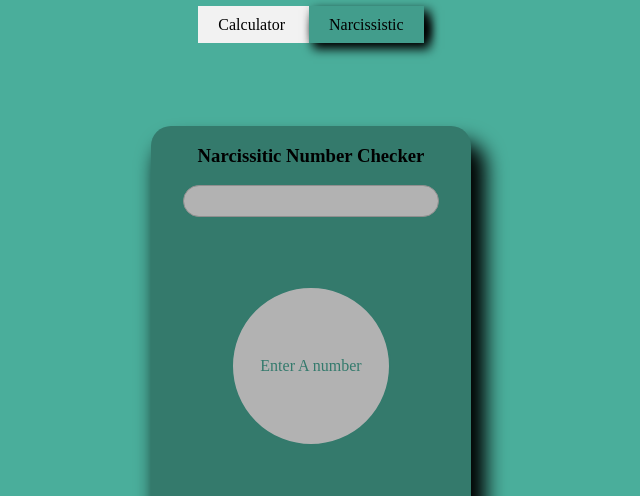
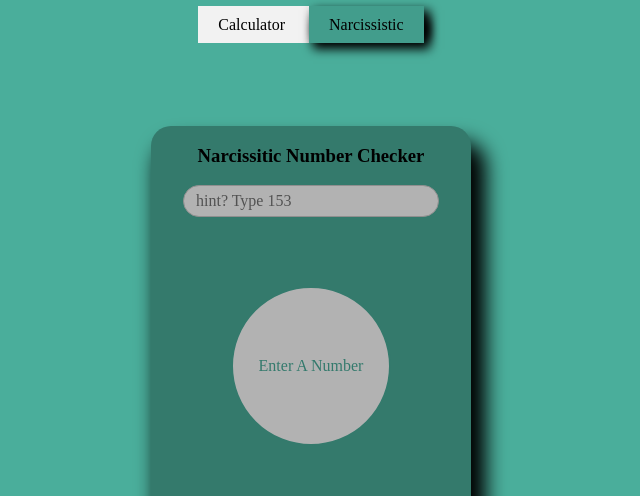
Before and after one commit to chubbystrings/calculator_app, a Vue app: page /narcissistic in a window 1280 px wide. Shown: the top 496 px of the page, without its empty margins (329-969 px from the left). Built offline with nearby package versions, Linux system fonts and the light colour scheme.

Commit message:
additional features 'hint'

```diff
--- a/src/views/Narcissistic.vue
+++ b/src/views/Narcissistic.vue
@@ -1,11 +1,15 @@
 <template>
   <div class="about">
     <h3>Narcissitic Number Checker</h3>
-    <input type="number" v-model="value" @focus="message = ''">
+    <input placeholder="hint? Type 153" type="number" v-model="value"
+    @focus="message = '', valueType = ''">
     <transition name="fade" appear>
     <p v-if="message">{{message}}</p>
      </transition>
-    <button @click="narcissistic" class="checkBtn">{{checkValue}}</button>
+    <button
+    @click="narcissistic" class="checkBtn">
+    {{ value ? 'Check' : checkValue}}
+    </button>
   </div>
 </template>
 <script>
@@ -14,6 +18,7 @@ import { mapState } from 'vuex';
 export default {
   data() {
     return {
+      valueType: '',
       value: '',
       message: '',
     };
@@ -29,7 +34,14 @@ export default {
       calculatorChecker: 'valueToCheck',
     }),
     checkValue() {
-      return this.value ? 'Check' : 'Enter A number';
+      if (this.valueType === 'ok') {
+        return 'Yay!!';
+      }
+      if (this.valueType === 'not') {
+        return 'Oops!!';
+      }
+
+      return 'Enter A Number';
     },
   },
   methods: {
@@ -48,8 +60,10 @@ export default {
       // console.log(num);
       // condition to validate narcissistic number
       if (num === arrSum) {
+        this.valueType = 'ok';
         this.message = `Nice, ${value} is a Narcissistic Number!!`;
       } else {
+        this.valueType = 'not';
         this.message = `Oops, ${value} is not a Narcissistic Number!!`;
       }
 
@@ -80,6 +94,9 @@ export default {
     filter: brightness(70%);
 }
 
+#hint {
+  cursor: pointer;
+}
  .about input {
     margin: 0 auto;
     font: inherit;
```
